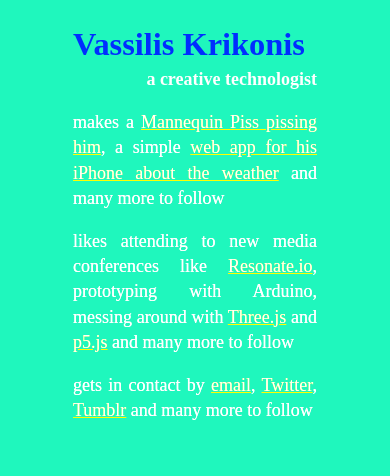
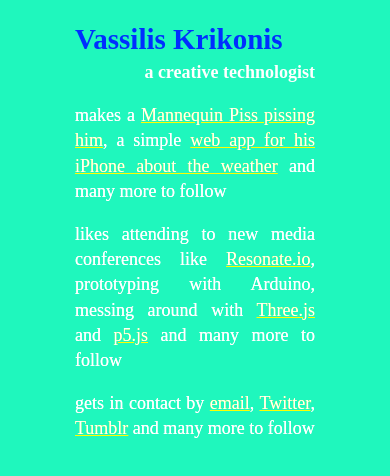
Before and after one commit to vassiliskrikonis/vassiliskrikonis.github.io, a website: page index.html in a window 390 px wide. Drawn offline with nearby package versions, Linux system fonts and the light colour scheme.

Commit message:
Fixed h1, main width on iphone 4s and 5 for Futura font

```diff
--- a/css/main.css
+++ b/css/main.css
@@ -111,13 +111,13 @@
 
 }
 main {
-    width: 244px;
+    width: 240px;
     margin: 0 auto;
 }
 
 h1 {
     margin-bottom: 0;
-    font-size: 1.8em;
+    font-size: 29px;
     color: #002eff;
 }
 h2 {
```
